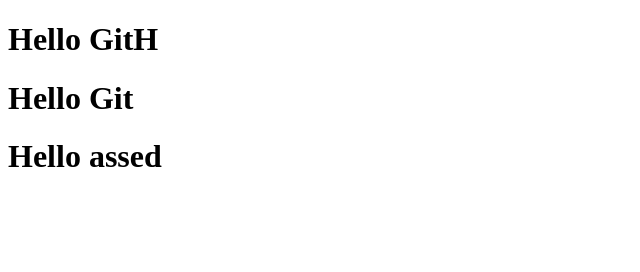
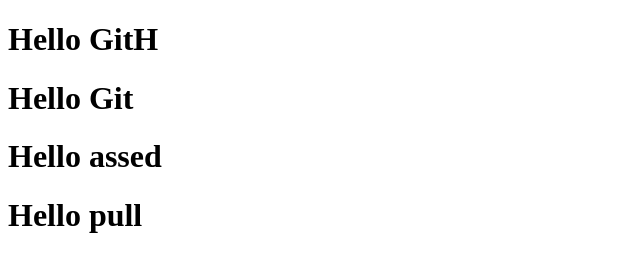
Before and after one commit to salarassaf/assed, a plain HTML site: page index.html in a window 1280 px wide. Shown: the whole page, without its empty margins (0-640 px from the left). Drawn offline with Linux system fonts and the light colour scheme.

Commit message:
Update index.html

```diff
--- a/index.html
+++ b/index.html
@@ -10,5 +10,6 @@
      <h1>Hello Git</h1>
 
      <h1>Hello assed</h1>
+     <h1>Hello pull</h1>
 </body>
 </html>
```
